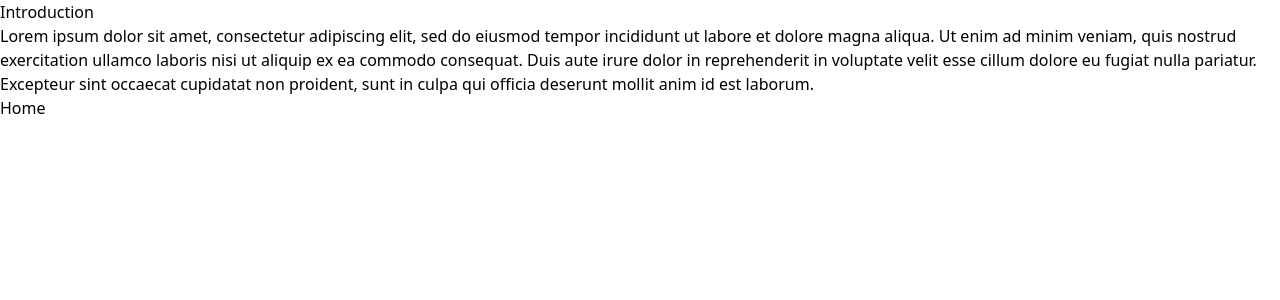
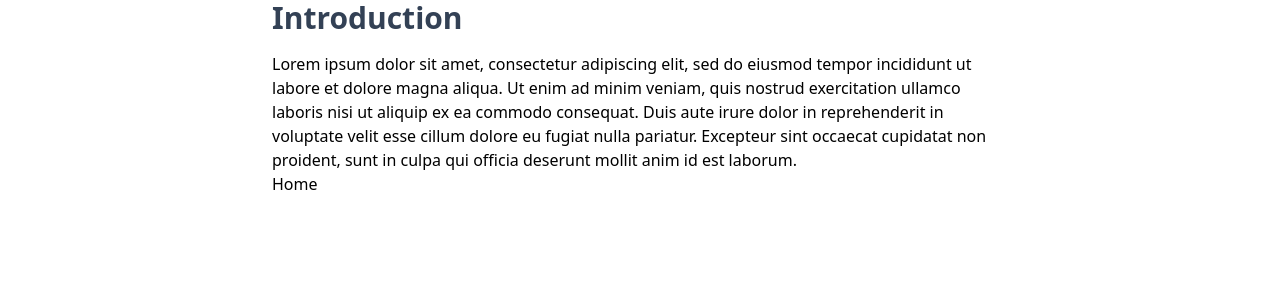
Before and after one commit to tedigc/pmadocs.click, a React (Vite) app: page /introduction in a window 1280 px wide. Shown: the top 300 px of the page. Built offline with nearby package versions, Linux system fonts and the light colour scheme.

Commit message:
feat: add heading component

```diff
--- a/src/components/atoms/Heading/Heading.tsx
+++ b/src/components/atoms/Heading/Heading.tsx
@@ -3,5 +3,5 @@ import { HTMLAttributes } from "react";
 export type Heading1Props = HTMLAttributes<HTMLHeadingElement>;
 
 export const Heading1 = ({ ...restProps }: Heading1Props) => {
-  return <h1 {...restProps} className="" />;
+  return <h1 {...restProps} className="text-3xl font-bold text-slate-700 mb-4" />;
 };
--- /dev/null
+++ b/src/components/layout/Container/Container.tsx
@@ -0,0 +1,7 @@
+import { PropsWithChildren } from "react";
+
+export type ContainerProps = PropsWithChildren<Record<string, unknown>>;
+
+export const Container = ({ children }: ContainerProps) => {
+  return <div className="container mx-auto max-w-3xl px-4">{children}</div>;
+};
--- a/src/components/pages/HomePage/HomePage.tsx
+++ b/src/components/pages/HomePage/HomePage.tsx
@@ -1,9 +1,12 @@
 import { Link } from "react-router-dom";
+
+import { Heading1 } from "../../atoms/Heading/Heading";
+import { Container } from "../../layout/Container/Container";
 
 export default function OverviewPage() {
   return (
-    <div>
-      <h1>Home</h1>
+    <Container>
+      <Heading1>Home</Heading1>
       <ul>
         <li>
           <Link to="/overview">Introduction</Link>
@@ -12,6 +15,6 @@ export default function OverviewPage() {
           <Link to="/overview">Overview</Link>
         </li>
       </ul>
-    </div>
+    </Container>
   );
 }
--- a/src/components/pages/IntroductionPage/IntroductionPage.tsx
+++ b/src/components/pages/IntroductionPage/IntroductionPage.tsx
@@ -1,19 +1,20 @@
 import { Link } from "react-router-dom";
+
+import { Heading1 } from "../../atoms/Heading/Heading";
+import { Container } from "../../layout/Container/Container";
 
 export default function IntroductionPage() {
   return (
-    <div>
-      <h1>Introduction</h1>
+    <Container>
+      <Heading1>Introduction</Heading1>
       <p>
-        Lorem ipsum dolor sit amet, consectetur adipiscing elit, sed do eiusmod
-        tempor incididunt ut labore et dolore magna aliqua. Ut enim ad minim
-        veniam, quis nostrud exercitation ullamco laboris nisi ut aliquip ex ea
-        commodo consequat. Duis aute irure dolor in reprehenderit in voluptate
-        velit esse cillum dolore eu fugiat nulla pariatur. Excepteur sint
-        occaecat cupidatat non proident, sunt in culpa qui officia deserunt
-        mollit anim id est laborum.
+        Lorem ipsum dolor sit amet, consectetur adipiscing elit, sed do eiusmod tempor incididunt ut labore et dolore
+        magna aliqua. Ut enim ad minim veniam, quis nostrud exercitation ullamco laboris nisi ut aliquip ex ea commodo
+        consequat. Duis aute irure dolor in reprehenderit in voluptate velit esse cillum dolore eu fugiat nulla
+        pariatur. Excepteur sint occaecat cupidatat non proident, sunt in culpa qui officia deserunt mollit anim id est
+        laborum.
       </p>
       <Link to="/">Home</Link>
-    </div>
+    </Container>
   );
 }
--- a/src/components/pages/OverviewPage/OverviewPage.tsx
+++ b/src/components/pages/OverviewPage/OverviewPage.tsx
@@ -1,9 +1,12 @@
 import { Link } from "react-router-dom";
+
+import { Heading1 } from "../../atoms/Heading/Heading";
+import { Container } from "../../layout/Container/Container";
 
 export default function OverviewPage() {
   return (
-    <div>
-      <h1>Overview</h1>
+    <Container>
+      <Heading1>Overview</Heading1>
       <p>
         Lorem ipsum dolor sit amet, consectetur adipiscing elit, sed do eiusmod tempor incididunt ut labore et dolore
         magna aliqua. Ut enim ad minim veniam, quis nostrud exercitation ullamco laboris nisi ut aliquip ex ea commodo
@@ -12,6 +15,6 @@ export default function OverviewPage() {
         laborum.
       </p>
       <Link to="/">Home</Link>
-    </div>
+    </Container>
   );
 }
```
